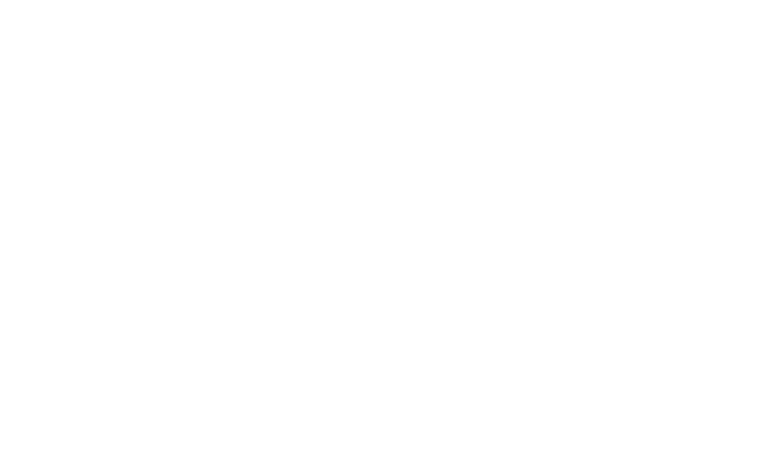
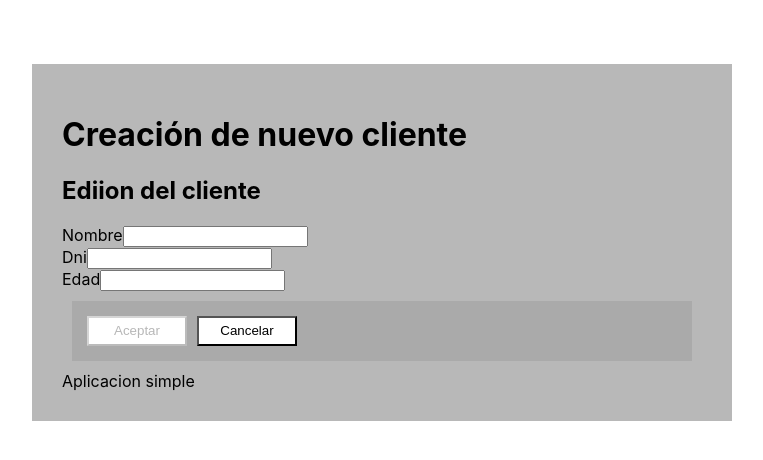
Before and after one commit to mario8a/react-customers, a React (Create React App) app: page /customers/new in a window 1280 px wide. Shown: the top 460 px of the page, without its empty margins (32-795 px from the left). Built offline with nearby package versions, Linux system fonts and the light colour scheme.

Commit message:
metodo POST

```diff
--- a/db.json
+++ b/db.json
@@ -1,10 +1,16 @@
 {
   "customers": [
     {
+      "id": "30000001",
+      "dni": "30000001",
+      "name": "Arcelia Vellaka",
+      "age": 25
+    },
+    {
       "id": "416000904",
       "dni": "416000904",
-      "name": "Marco Ochoa",
-      "age": 25
+      "name": "MARIO OCHOA",
+      "age": 29
     },
     {
       "id": "7851498",
@@ -17,6 +23,12 @@
       "dni": "22986451232",
       "name": "Daniela Odai",
       "age": 27
+    },
+    {
+      "name": "NUEVO CLIENTE 1",
+      "dni": "9999999",
+      "age": 11,
+      "id": "xV53D8U"
     }
   ],
   "posts": [
--- a/package.json
+++ b/package.json
@@ -6,6 +6,7 @@
     "@testing-library/jest-dom": "^4.2.4",
     "@testing-library/react": "^9.3.2",
     "@testing-library/user-event": "^7.1.2",
+    "json-server": "^0.16.1",
     "react": "^16.13.1",
     "react-dom": "^16.13.1",
     "react-redux": "^7.2.0",
--- a/src/App.js
+++ b/src/App.js
@@ -3,6 +3,7 @@
 import HomeContainer from './container/HomeContainer';
 import CustomersContainer from './container/CustomersContainer';
 import CustomerContainer from './container/CustomerContainer';
+import NewCustomerContainer from './container/NewCustomerContainer';
 
 class App extends Component {
 
@@ -17,7 +18,7 @@
           <Route exact path="/" component={HomeContainer}></Route>
           <Route exact path="/customers" component={CustomersContainer}></Route>
           <Switch>
-            <Route path="/customers/new" component={this.renderCustomerNewContainer}></Route>
+            <Route path="/customers/new" component={NewCustomerContainer}></Route>
             <Route path="/customers/:dni"
                   render={props => <CustomerContainer dni={props.match.params.dni} /> }></Route>
           </Switch>
--- /dev/null
+++ b/src/actions/insertCustomer.jsx
@@ -0,0 +1,7 @@
+import { createAction } from 'redux-actions';
+import { INSERT_CUSTOMER } from '../constanst/index';
+import { apiPost } from '../api/index';
+import { urlCustomers } from '../api/urls';
+
+export const insertCustomer = createAction(INSERT_CUSTOMER,
+    customer => apiPost(urlCustomers, customer)() );
--- a/src/api/index.js
+++ b/src/api/index.js
@@ -7,4 +7,24 @@
         method: 'PUT',
         body: JSON.stringify(obj),
         headers: new Headers({ 'Content-type': 'application/json'})
-    }).then(v => v.json());
+    }).then(v => v.json())
+    .then(r => {
+        if (r.error) {
+            return Promise.reject(r.validation);
+        }
+        return r;
+    });
+
+
+export const apiPost = (url,obj) => () =>
+    fetch(`${url}`, {
+        method: 'POST',
+        body: JSON.stringify(obj),
+        headers: new Headers({ 'Content-type': 'application/json'})
+    }).then(v => v.json())
+    .then(r => {
+        if (r.error) {
+            return Promise.reject(r.validation);
+        }
+        return r;
+    });
--- a/src/api/urls.js
+++ b/src/api/urls.js
@@ -1,3 +1,3 @@
-const urlBase = 'http://localhost:3004/';
+const urlBase = 'http://localhost:3001/';
 
 export const urlCustomers = `${urlBase}customers`;
--- a/src/components/CustomerEdit.jsx
+++ b/src/components/CustomerEdit.jsx
@@ -1,9 +1,9 @@
 import React from 'react';
 import PropTypes from 'prop-types';
-import {reduxForm, Field} from 'redux-form';
+import {reduxForm, Field, isPristine} from 'redux-form';
 import { setPropsAsInitial } from '../helpers/setPropsAsInitial';
 import CustomersActions from './CustomersActions';
-
+import { Prompt } from 'react-router-dom';
 
 // const isRequired = value => (
 //     !value && "Este campo es requerido"
@@ -38,7 +38,13 @@
     </div>
 )
 
-const CustomerEdit = ({name, dni, age, handleSubmit, submitting, onBack}) => {
+const toNumber = value => value && Number(value);
+const toUpper = value => value && value.toUpperCase();
+const toLower = value => value && value.toLowerCase();
+const onlyGrow = (value, prevValue, values) =>
+    value && (!prevValue ? value : (value > prevValue ? value : prevValue));
+
+const CustomerEdit = ({name, dni, age, handleSubmit, submitting, onBack, pristine, submitSucceed}) => {
     return (
         <div>
             <h2>Ediion del cliente</h2>
@@ -48,6 +54,8 @@
                         component={MyField}
                         type="text"
                         label="Nombre"
+                        parse={toUpper}
+                        format={toLower}
                         >
 
                     </Field>
@@ -63,15 +71,24 @@
                         component={MyField}
                         type="number"
                         validate={isNumber}
-                        label="Edad">
+                        label="Edad"
+                        parse={toNumber}
+                        normalize={onlyGrow}>
 
                     </Field>
                 <CustomersActions>
-                    <button type="submit" disabled={submitting}>
+                    <button type="submit" disabled={pristine || submitting}>
                         Aceptar
                     </button>
-                    <button onClick={onBack}>Cancelar</button>
+                    <button type="button" onClick={onBack} disabled={submitting}>
+                        Cancelar
+                    </button>
                 </CustomersActions>
+                <Prompt
+                    when={!pristine && !submitSucceed}
+                    message="Se perderan los cambios si continua">
+
+                </Prompt>
             </form>
         </div>
     );
--- a/src/constanst/index.jsx
+++ b/src/constanst/index.jsx
@@ -1,2 +1,3 @@
 export const FETCH_CUSTOMERS = 'FETCH_CUSTOMERS';
 export const UPDATE_CUSTOMER = 'UPDATE_CUSTOMER';
+export const INSERT_CUSTOMER = 'INSERT_CUSTOMER';
--- a/src/container/CustomerContainer.jsx
+++ b/src/container/CustomerContainer.jsx
@@ -8,6 +8,7 @@
 import CustomerData from '../components/CustomerData';
 import { fetchCustomers } from '../actions/fetchCustomers';
 import { updateCustomer } from '../actions/updateCustomer';
+import { SubmissionError } from 'redux-form';
 
 class CustomerContainer extends Component {
 
@@ -20,7 +21,11 @@
     handleSubmit = values => {
         console.log(JSON.stringify(values));
         const { id } = values;
-        return this.props.updateCustomer(id, values);
+        return this.props.updateCustomer(id, values).then( r => {
+            if (r.error) {
+                throw new SubmissionError(r.payload);
+            }
+        });
     }
 
     handleOnBack = () => {
--- /dev/null
+++ b/src/container/NewCustomerContainer.jsx
@@ -0,0 +1,54 @@
+import React, { Component } from 'react';
+import PropTypes from 'prop-types';
+import AppFrame from '../components/AppFrame';
+import CustomerEdit from '../components/CustomerEdit';
+import { connect } from 'react-redux';
+import { withRouter } from 'react-router-dom';
+import { insertCustomer } from '../actions/insertCustomer';
+import { SubmissionError } from 'redux-form';
+
+
+class NewCustomerContainer extends Component {
+
+    handleSubmit = values => {
+        return this.props.insertCustomer(values).then( r => {
+            if (r.error) {
+                throw new SubmissionError(r.payload);
+            }
+        });
+    }
+
+    handleOnSubmitSuccess = () => {
+        this.props.history.goBack();
+    }
+
+    handleOnBack = () => {
+        this.props.history.goBack();
+    }
+
+
+    renderBody = () => {
+        return <CustomerEdit onSubmit={this.handleSubmit}
+                            onSubmitSuccess={this.handleOnSubmitSuccess}
+                            onBack={this.handleOnBack}/>
+    }
+
+    render() {
+        return (
+            <div>
+                <AppFrame header={`Creación de nuevo cliente`}
+                    body={this.renderBody()}>
+
+                </AppFrame>
+            </div>
+        );
+    }
+}
+
+
+NewCustomerContainer.propTypes = {
+    insertCustomer: PropTypes.func.isRequired,
+};
+
+
+export default withRouter(connect(null, {insertCustomer})(NewCustomerContainer));
```
Also changed, not shown: node-server.js (added, +37 -0 lines), 1 other file (tests, documents, lock files or other folders).
